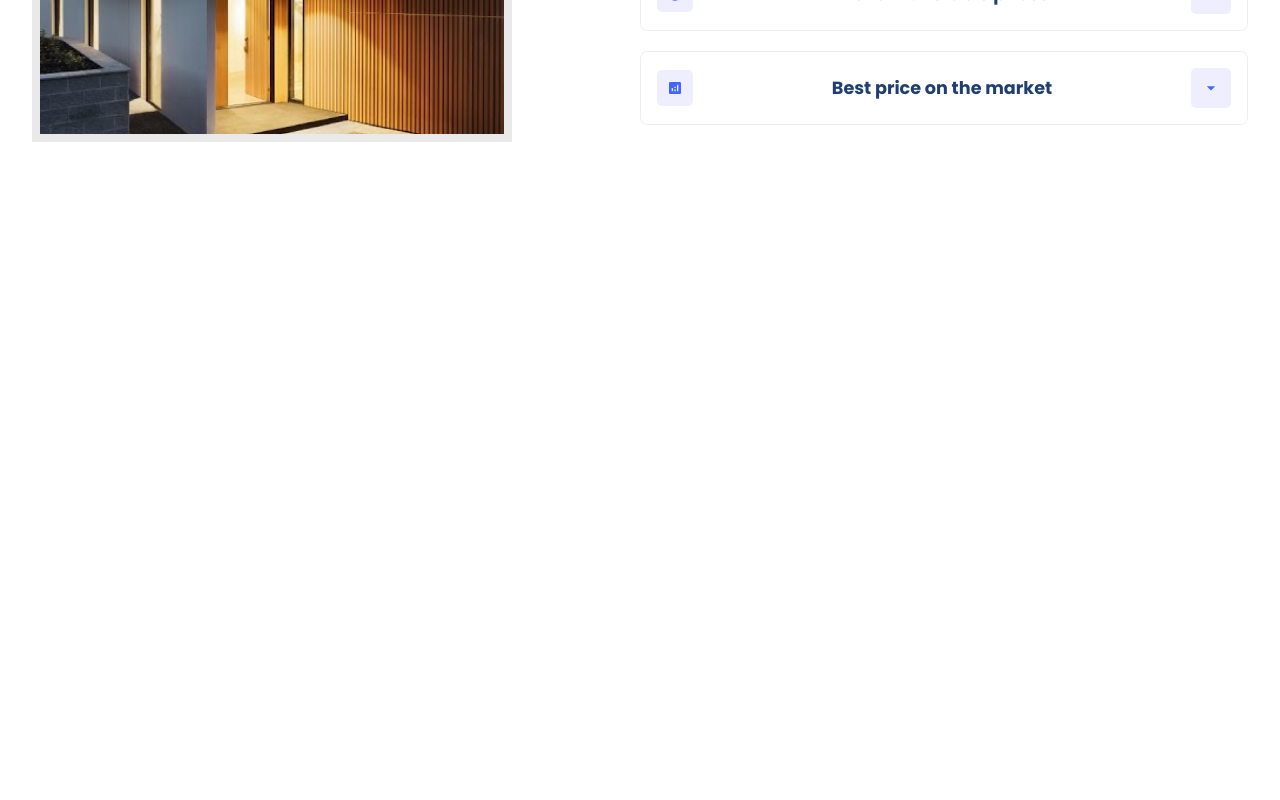
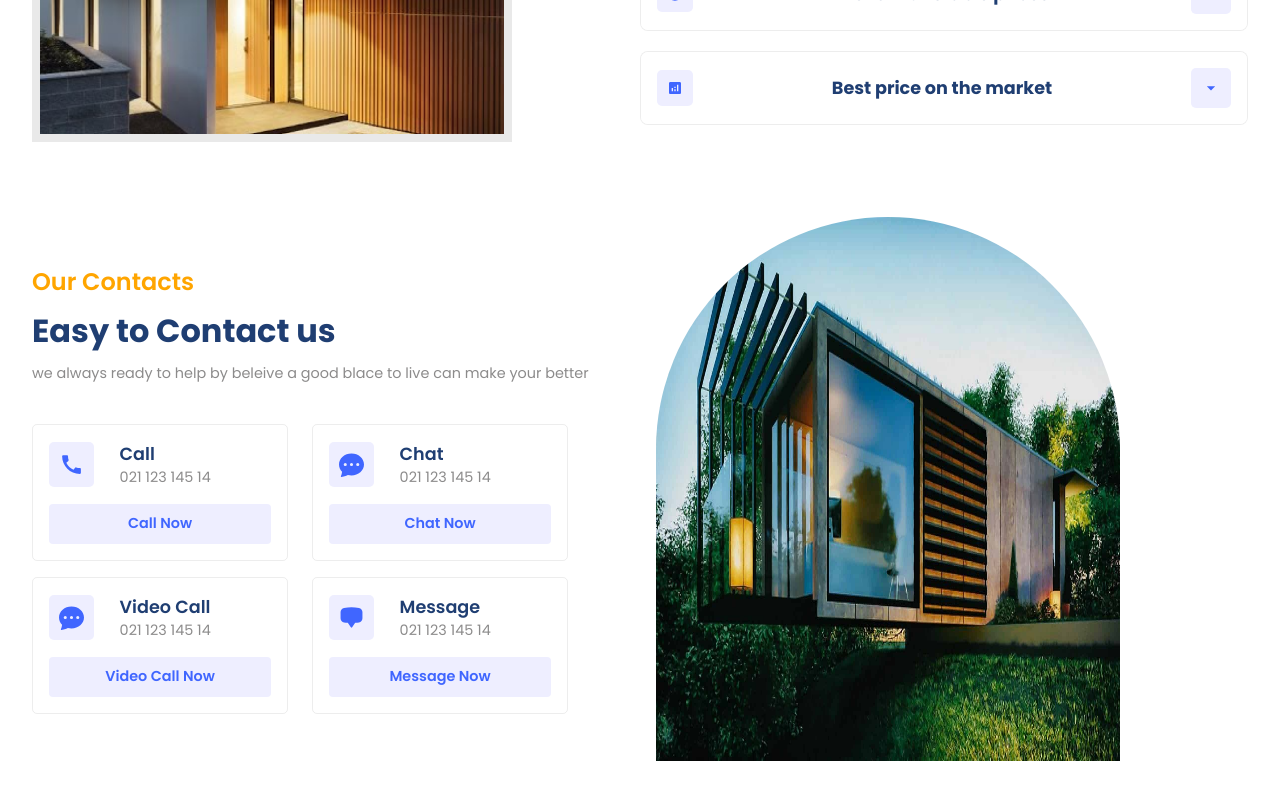
Before and after one commit to Robson-Aires/Labber, a React (Vite) app in the folder labber-project/: page / in a window 1280 px wide. Shown: the part 1900-2700 px from the top of the page. Before the commit the page ends 2077 px from the top, so only its background shows below. Built offline with nearby package versions, Linux system fonts and the light colour scheme.

Commit message:
a sessão contact finalizada

```diff
--- a/labber-project/src/App.jsx
+++ b/labber-project/src/App.jsx
@@ -4,6 +4,7 @@
 import Companies from './components/Companies/Companies';
 import Recidencies from './components/Residencies/Residencies'
 import Value from './components/Value/Value';
+import Contact from './components/contact/Contact';
 
 function App() {
   return (
@@ -16,6 +17,8 @@
   <Companies />
    <Recidencies />
    <Value />
+   <Contact />
+
 </div>
   );
 }
--- /dev/null
+++ b/labber-project/src/components/contact/Contact.css
@@ -0,0 +1,63 @@
+.c-container{
+    justify-content: space-between;
+}
+
+.c-container>div{
+    flex: 1;
+}
+
+.c-right{
+    width: 100%;
+}
+
+.c-left{
+    gap: 0.5rem;
+}
+
+.contactModes{
+    margin-top: 2rem;
+    gap: 1rem;
+}
+
+.contactModes .row{
+    gap: 1.5rem;
+}
+
+.mode{
+    width: 16rem;
+    padding: 1rem;
+    border: 0.8px solid rgba(128, 128, 128, 0.143);
+    border-radius: 5px;
+    gap: 1rem;
+    transition: all 30ms ease-in;
+}
+
+.mode .button{
+    width: 100%;
+    background: var(--lightBlue);
+    color: var(--blue);
+    font-size: 0.9rem;
+    font-weight: 600;
+}
+
+.mode >:nth-child(1)
+{
+    width: 100%;
+    gap: 1.6rem;
+}
+
+.mode .detail .primaryText{
+    font-size: 1.1rem;
+    font-weight: 600;
+}
+
+.mode:hover{
+    scale: 1.1;
+    box-shadow: var(--shadow);
+}
+
+.mode .button:hover{
+    background: var(--blue-gradient);
+    color: white;
+    scale: o.8
+}
--- /dev/null
+++ b/labber-project/src/components/contact/Contact.jsx
@@ -0,0 +1,95 @@
+import React from 'react'
+import './Contact.css'
+import { MdCall } from 'react-icons/md'
+import { BsFillChatDotsFill } from 'react-icons/bs'
+import { HiChatBubbleBottomCenter } from 'react-icons/hi2'
+
+const Contact = () => {
+  return (
+    <section className="c-wrapper">
+      <div className="paddings innerWidth flexCenter c-container">
+        <div className="flexColStart c-left">
+        <span className='orangeText'>Our Contacts</span>
+        <span className='primaryText'>Easy to Contact us</span>
+        <span className='secondaryText'>we always ready to help by
+          beleive a good blace to live can make your better
+        </span>
+
+
+        <div className="flexColStart contactModes">
+          <div className="flexStart row">
+            <div className="flexColCenter mode">
+              <div className="flexStart">
+                <div className="flexCenter icon">
+                  <MdCall size={25}/>
+                </div>
+                <div className="flexColStart detail">
+                  <span className='primaryText'>Call</span>
+                  <span className='secondaryText'>021 123 145 14</span>
+                </div>
+              </div>
+
+              <div className="flexCenter button">Call Now</div>
+            </div>
+
+            {/* second mode */}
+            <div className="flexColCenter mode">
+              <div className="flexStart">
+                <div className="flexCenter icon">
+                  <BsFillChatDotsFill size={25}/>
+                </div>
+                <div className="flexColStart detail">
+                  <span className='primaryText'>Chat</span>
+                  <span className='secondaryText'>021 123 145 14</span>
+                </div>
+              </div>
+
+              <div className="flexCenter button">Chat Now</div>
+            </div>
+          </div>
+
+          {/* second row */}
+          <div className="flexStart row">
+            <div className="flexColCenter mode">
+              <div className="flexStart">
+                <div className="flexCenter icon">
+                  <BsFillChatDotsFill size={25}/>
+                </div>
+                <div className="flexColStart detail">
+                  <span className='primaryText'>Video Call</span>
+                  <span className='secondaryText'>021 123 145 14</span>
+                </div>
+              </div>
+
+              <div className="flexCenter button">Video Call Now</div>
+            </div>
+
+            {/* fourth mode */}
+            <div className="flexColCenter mode">
+              <div className="flexStart">
+                <div className="flexCenter icon">
+                  <HiChatBubbleBottomCenter size={25}/>
+                </div>
+                <div className="flexColStart detail">
+                  <span className='primaryText'>Message</span>
+                  <span className='secondaryText'>021 123 145 14</span>
+                </div>
+              </div>
+
+              <div className="flexCenter button">Message Now</div>
+            </div>
+          </div>
+        </div>
+        </div>
+        <div className="c-right">
+          <div className="image-container">
+
+          <img src="./contact.jpg" alt="" />
+          </div>
+        </div>
+      </div>
+    </section>
+  )
+}
+
+export default Contact
```
